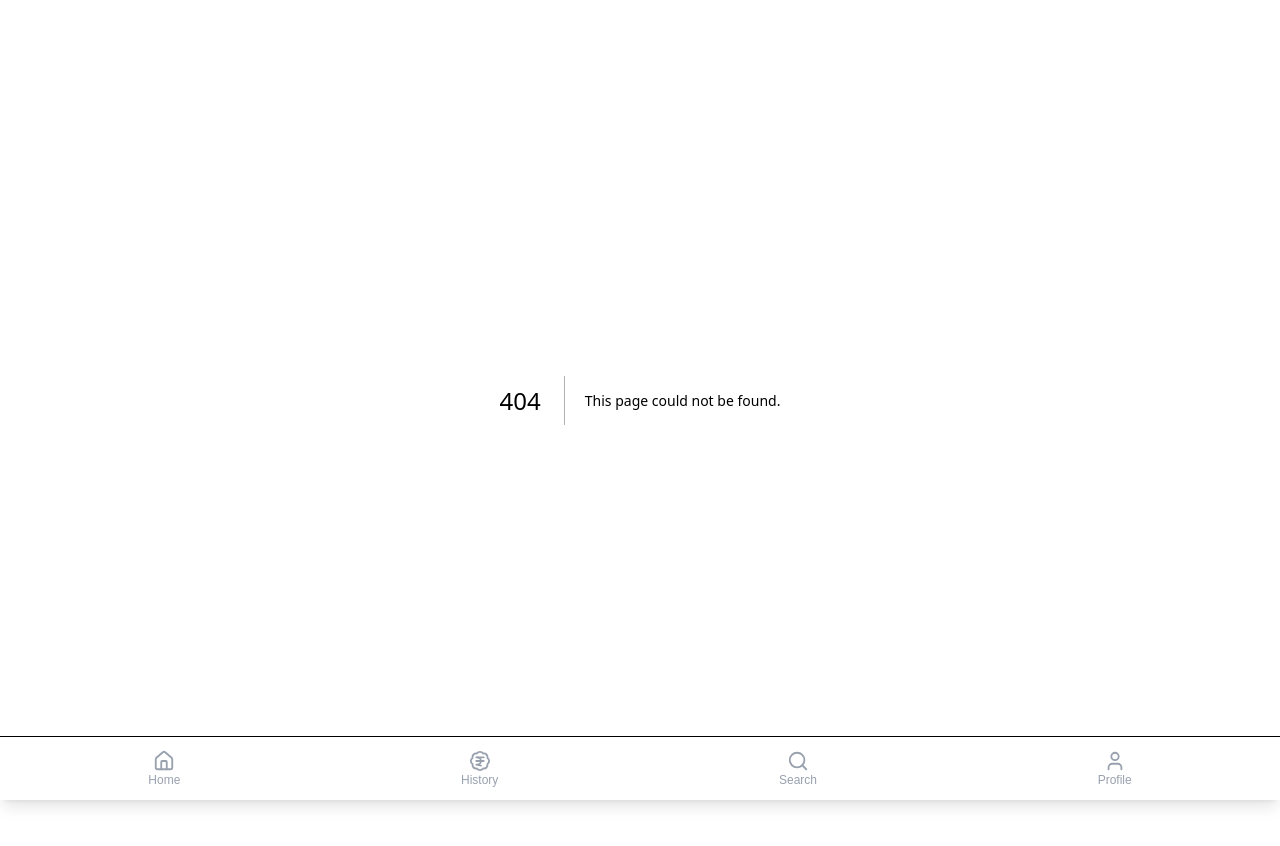
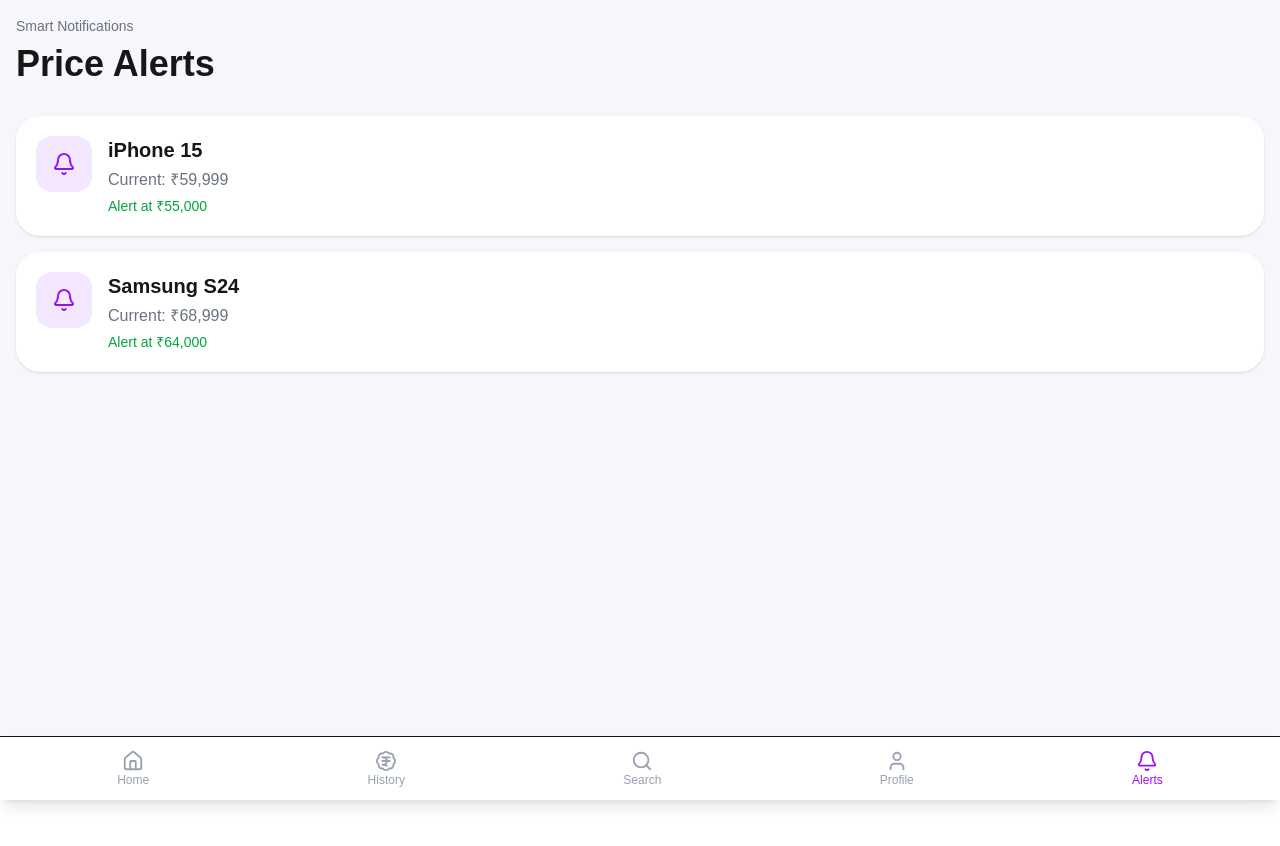
Before and after one commit to ChPurna2003/Shopping_AI_Assisstant, a Next.js app: page /alerts in a window 1280 px wide. Before the commit this address had no page. Shown: the top 846 px of the page. Built offline with nearby package versions, Linux system fonts and the light colour scheme.

Commit message:
fixed profile image

```diff
--- /dev/null
+++ b/src/app/alerts/page.tsx
@@ -0,0 +1,86 @@
+"use client";
+
+import { Bell } from "lucide-react";
+
+export default function AlertsPage() {
+
+  const alerts = [
+
+    {
+      product: "iPhone 15",
+      current: "₹59,999",
+      target: "₹55,000",
+    },
+
+    {
+      product: "Samsung S24",
+      current: "₹68,999",
+      target: "₹64,000",
+    },
+
+  ];
+
+  return (
+
+    <main className="min-h-screen bg-[#f7f7fb] p-4 pb-32">
+
+      <div className="mb-8">
+
+        <p className="text-sm text-gray-500 mb-2">
+          Smart Notifications
+        </p>
+
+        <h1 className="text-4xl font-bold">
+          Price Alerts
+        </h1>
+
+      </div>
+
+      <div className="space-y-4">
+
+        {alerts.map((alert, index) => (
+
+          <div
+            key={index}
+            className="bg-white rounded-3xl p-5 shadow-sm"
+          >
+
+            <div className="flex justify-between items-start">
+
+              <div className="flex gap-4">
+
+                <div className="w-14 h-14 rounded-2xl bg-purple-100 flex items-center justify-center">
+
+                  <Bell className="text-purple-600" />
+
+                </div>
+
+                <div>
+
+                  <h2 className="text-xl font-bold">
+                    {alert.product}
+                  </h2>
+
+                  <p className="text-gray-500 mt-1">
+                    Current: {alert.current}
+                  </p>
+
+                  <p className="text-green-600 text-sm mt-1">
+                    Alert at {alert.target}
+                  </p>
+
+                </div>
+
+              </div>
+
+            </div>
+
+          </div>
+
+        ))}
+
+      </div>
+
+    </main>
+  );
+}
--- a/src/app/details/page.tsx
+++ b/src/app/details/page.tsx
@@ -144,6 +144,10 @@
               <div className="flex justify-between">
                 <p>Bank Offer</p>
                 <p className="text-green-600">-₹2,000</p>
+
+                <button className="w-full h-14 border border-purple-500 text-purple-600 rounded-2xl font-semibold mt-4">
+  🔔 Set Price Alert
+</button>
               </div>
             </>
           )}
--- a/src/app/page.tsx
+++ b/src/app/page.tsx
@@ -26,7 +26,7 @@
         <Link href="/profile">
 
           <img
-            src="/profile.jpg"
+            src="/profile.JPG"
             alt="profile"
             className="w-14 h-14 rounded-full object-cover"
           />
--- a/src/app/profile/page.tsx
+++ b/src/app/profile/page.tsx
@@ -19,7 +19,7 @@
 
         {/* Image */}
         <img
-          src="/profile.jpg"
+          src="/profile.JPG"
           alt="profile"
           className="w-40 h-40 rounded-full object-cover mb-6"
         />
--- a/src/components/BottomNav.tsx
+++ b/src/components/BottomNav.tsx
@@ -2,7 +2,7 @@
 
 import Link from "next/link";
 import { usePathname } from "next/navigation";
-import { Home, Search, User, BadgeIndianRupee } from "lucide-react";
+import { Home, Search, User, BadgeIndianRupee, Bell } from "lucide-react";
 
 export default function BottomNav() {
   const pathname = usePathname();
@@ -47,6 +47,14 @@
         <span>Profile</span>
       </Link>
 
+      <Link
+  href="/alerts"
+  className={`flex flex-col items-center text-xs ${active("/alerts")}`}
+>
+  <Bell size={22} />
+  <span>Alerts</span>
+</Link>
+
     </div>
   );
 }
```
